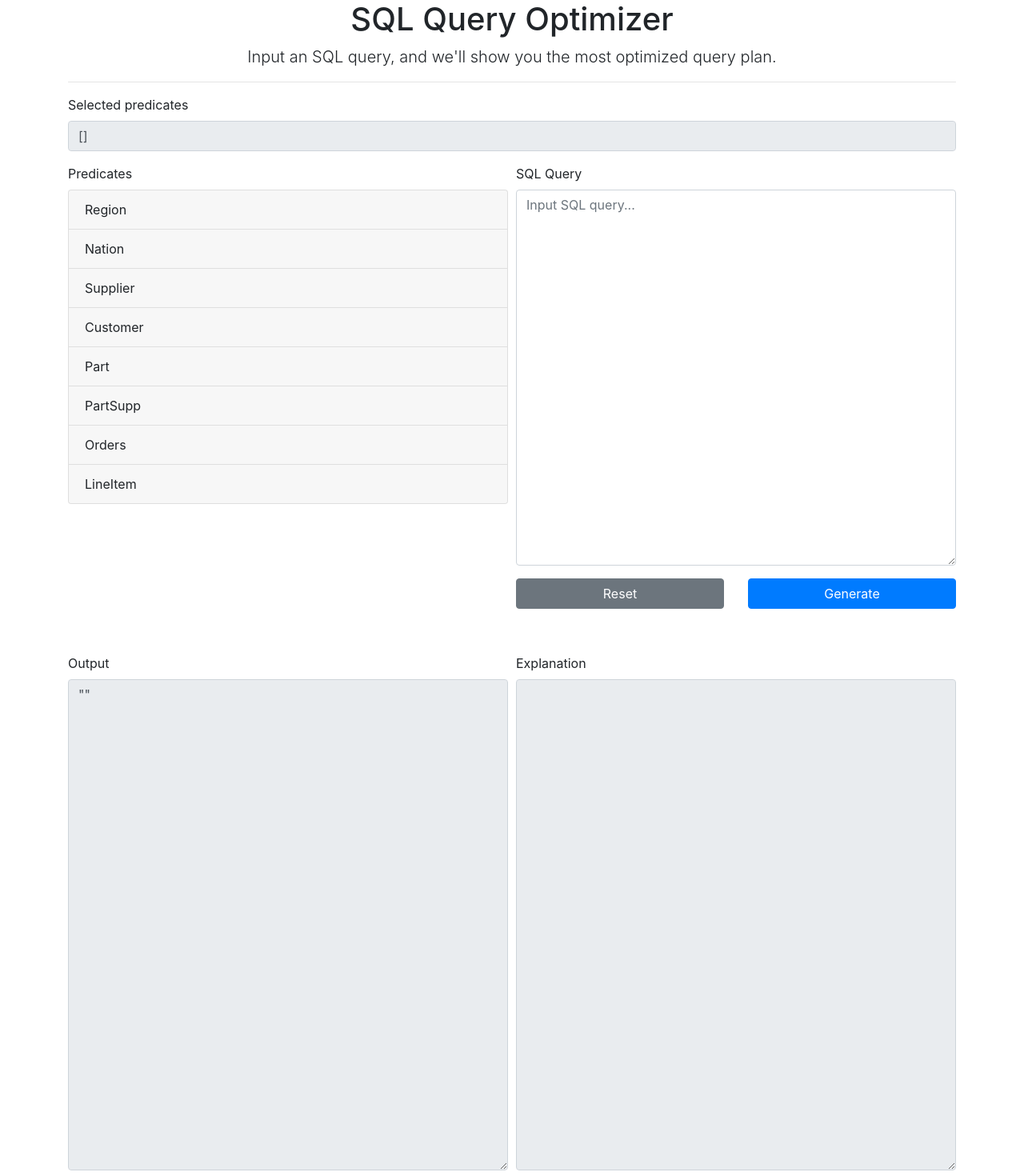
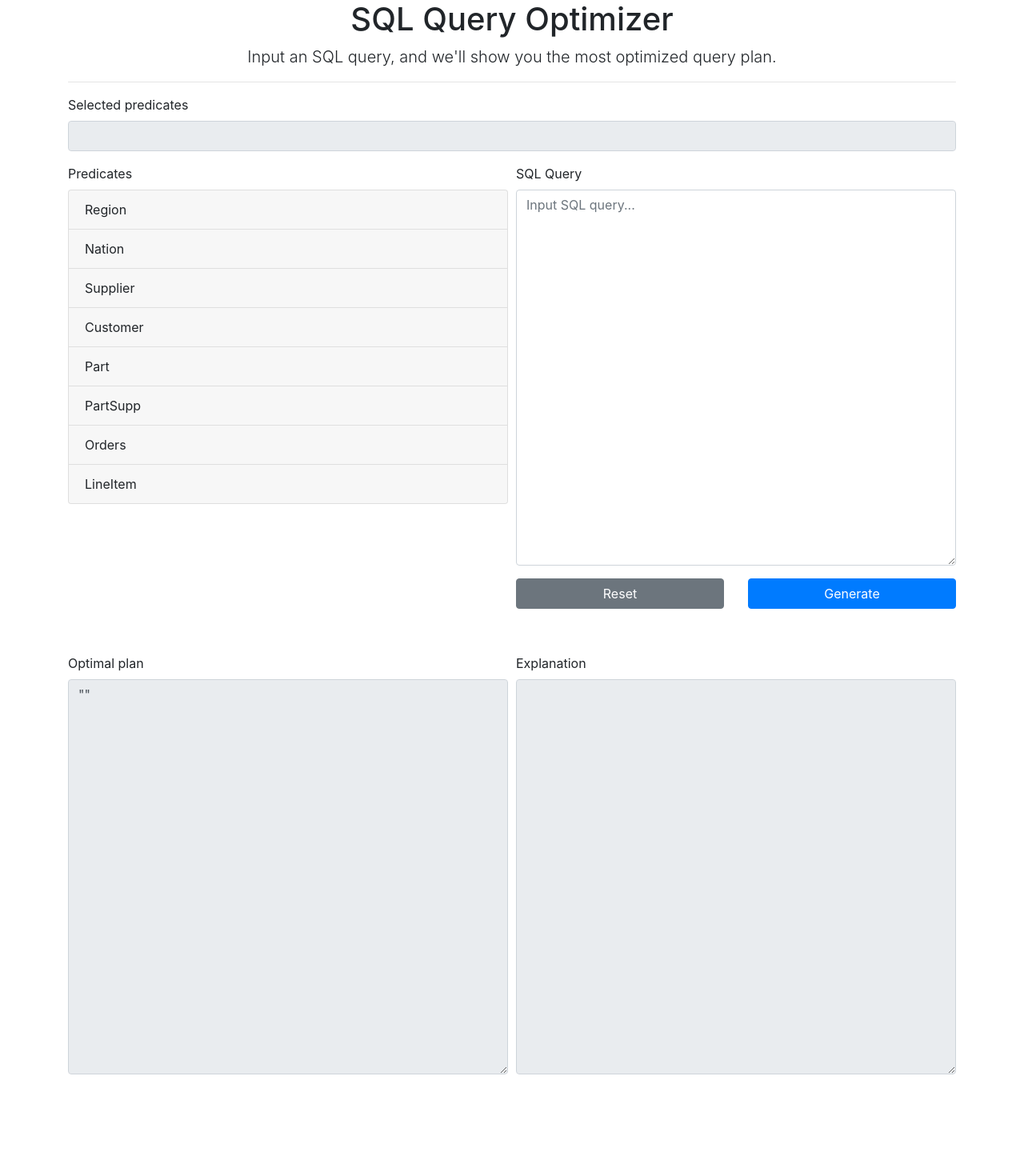
Before and after one commit to chenningg/cz4031-sql-query-optimizer, a React (Create React App) app in the folder frontend/: page / in a window 1280 px wide. Shown: the top 1470 px of the page at 80% size. After the commit the page ends 1359 px from the top, so only its background shows below. Built offline with nearby package versions, Linux system fonts and the light colour scheme.

Commit message:
Cleaned up frontend

```diff
--- a/frontend/src/components/FormInput.js
+++ b/frontend/src/components/FormInput.js
@@ -7,6 +7,8 @@ import Row from 'react-bootstrap/Row'
 import Col from 'react-bootstrap/Col'
 import Accordion from 'react-bootstrap/Accordion'
 import Card from 'react-bootstrap/Card'
+
+import FormOutput from "./FormOutput";
 
 const FormInput = () => {
   const [input, setInput] = useState({
@@ -91,10 +93,6 @@ const FormInput = () => {
     });
   }
 
-  // const handleSelectivityChange = (event) => {
-  //   setInput({ ...input, "selectivity": event.target.value });
-  // }
-
   const resetForm = (event) => {
     setInput({
       "query": "",
@@ -105,6 +103,19 @@ const FormInput = () => {
       "output": "",
       "explanation": [],
     });
+  }
+
+  const showSelectedPredicates = () => {
+    if (input.predicates && input.predicates.length > 0) {
+      let output = "";
+      input.predicates.forEach((predicate) => {
+        output += `${predicate}, `
+      })
+      return (output.slice(0, output.length-2));
+    }
+    else {
+      return "";
+    }
   }
 
   return (
@@ -119,25 +130,12 @@ const FormInput = () => {
         <Form.Row>
           <Form.Group as={Col} controlId="formPredicatesInput">
             <Form.Label>Selected predicates</Form.Label>
-            <Form.Control value={JSON.stringify(input.predicates)} readOnly />
+            <Form.Control value={showSelectedPredicates()} readOnly />
           </Form.Group>
         </Form.Row>
 
         <Form.Row>
-          <Form.Group as={Col} controlId="formOptions">
-            {/* <Form.Group controlId="formSelectivity">
-              <Form.Label>Selectivity</Form.Label>
-              <Row>
-                <Col xs={10}>
-                  <Form.Control onChange={handleSelectivityChange} type="range" value={input.selectivity} custom />
-                </Col>
-                <Col>
-                  <Form.Control className="inline-block" value={`${input.selectivity}%`} style={{ width: `55px`, padding: `0 5px`, textAlign: "center"}} readOnly />
-                </Col>
-              </Row>
-            </Form.Group> */}
-
-            <Form.Group controlId="formPredicates">
+          <Form.Group as={Col} controlId="formPredicates">
             <Form.Label>Predicates</Form.Label>
             <Accordion>
               <Card>
@@ -246,7 +244,6 @@ const FormInput = () => {
               </Card>
             </Accordion>
           </Form.Group>
-          </Form.Group>
 
           <Form.Group as={Col} controlId="formInput">
             <Form.Group controlId="formQuery">
@@ -269,16 +266,7 @@ const FormInput = () => {
         </Form.Row>
       </Form>
 
-      <Form.Row>
-        <Form.Group as={Col} controlId="formOutput">
-          <Form.Label>Output</Form.Label>
-          <Form.Control as="textarea" rows="25" value={JSON.stringify(output.output, null, 2)} readOnly />
-        </Form.Group>
-        <Form.Group as={Col} controlId="formExplanation">
-          <Form.Label>Explanation</Form.Label>
-          <Form.Control as="textarea" rows="25" value={parseExplanation()} readOnly />
-        </Form.Group>
-      </Form.Row>
+      <FormOutput parseExplanation={parseExplanation} output={output}/>
     </>
   )
 }
--- /dev/null
+++ b/frontend/src/components/FormOutput.js
@@ -0,0 +1,19 @@
+import Form from 'react-bootstrap/Form'
+import Col from 'react-bootstrap/Col'
+
+const FormOutput = (props) => {
+  return (
+    <Form.Row>
+      <Form.Group as={Col} controlId="formOutput">
+        <Form.Label>Optimal plan</Form.Label>
+        <Form.Control as="textarea" rows="20" value={JSON.stringify(props.output.output, null, 2)} readOnly />
+      </Form.Group>
+      <Form.Group as={Col} controlId="formExplanation">
+        <Form.Label>Explanation</Form.Label>
+        <Form.Control as="textarea" rows="20" value={props.parseExplanation()} readOnly />
+      </Form.Group>
+    </Form.Row>
+  )
+}
+
+export default FormOutput;
```
Lines whose indentation alone changed are shown as unchanged.
